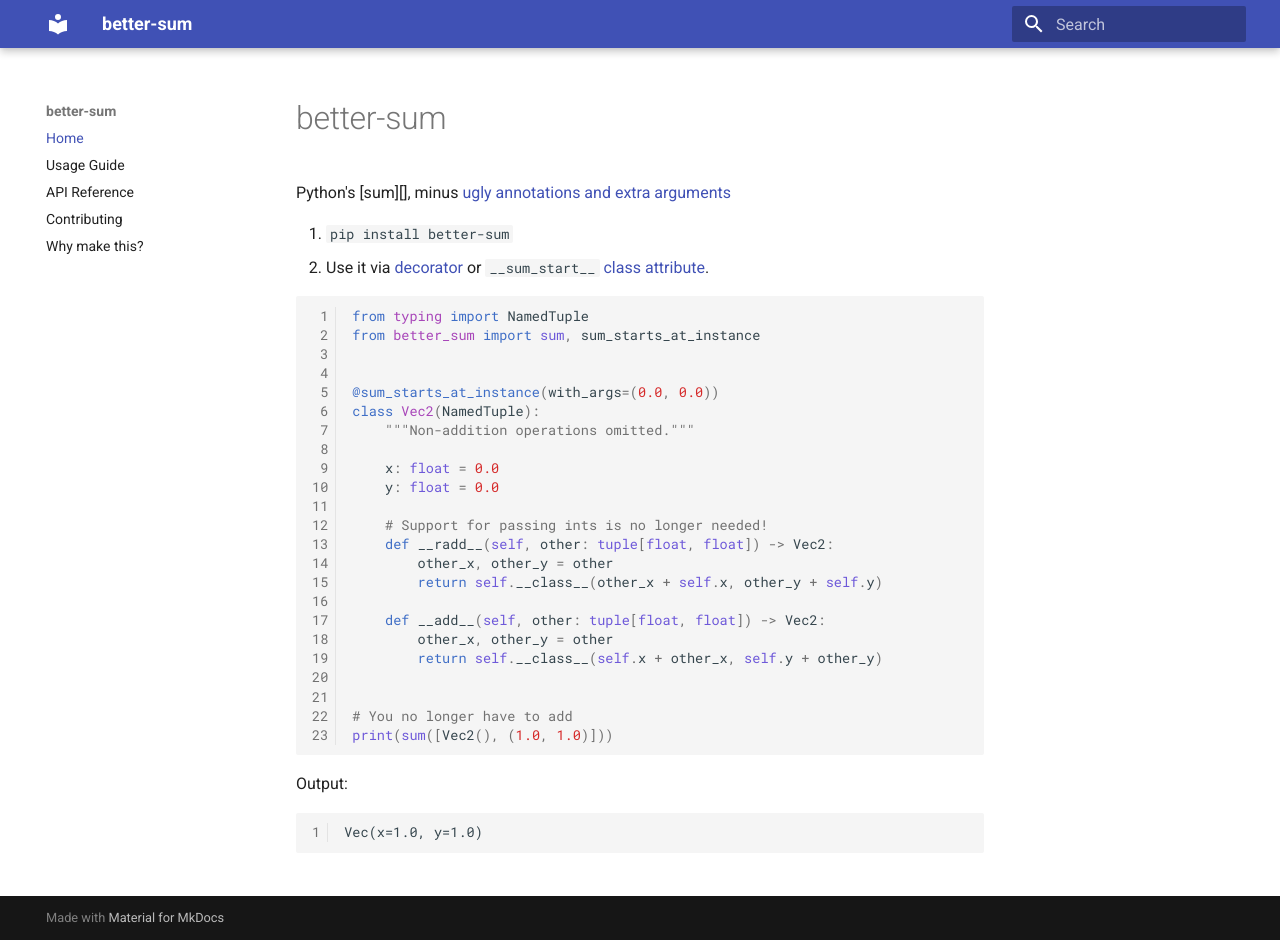
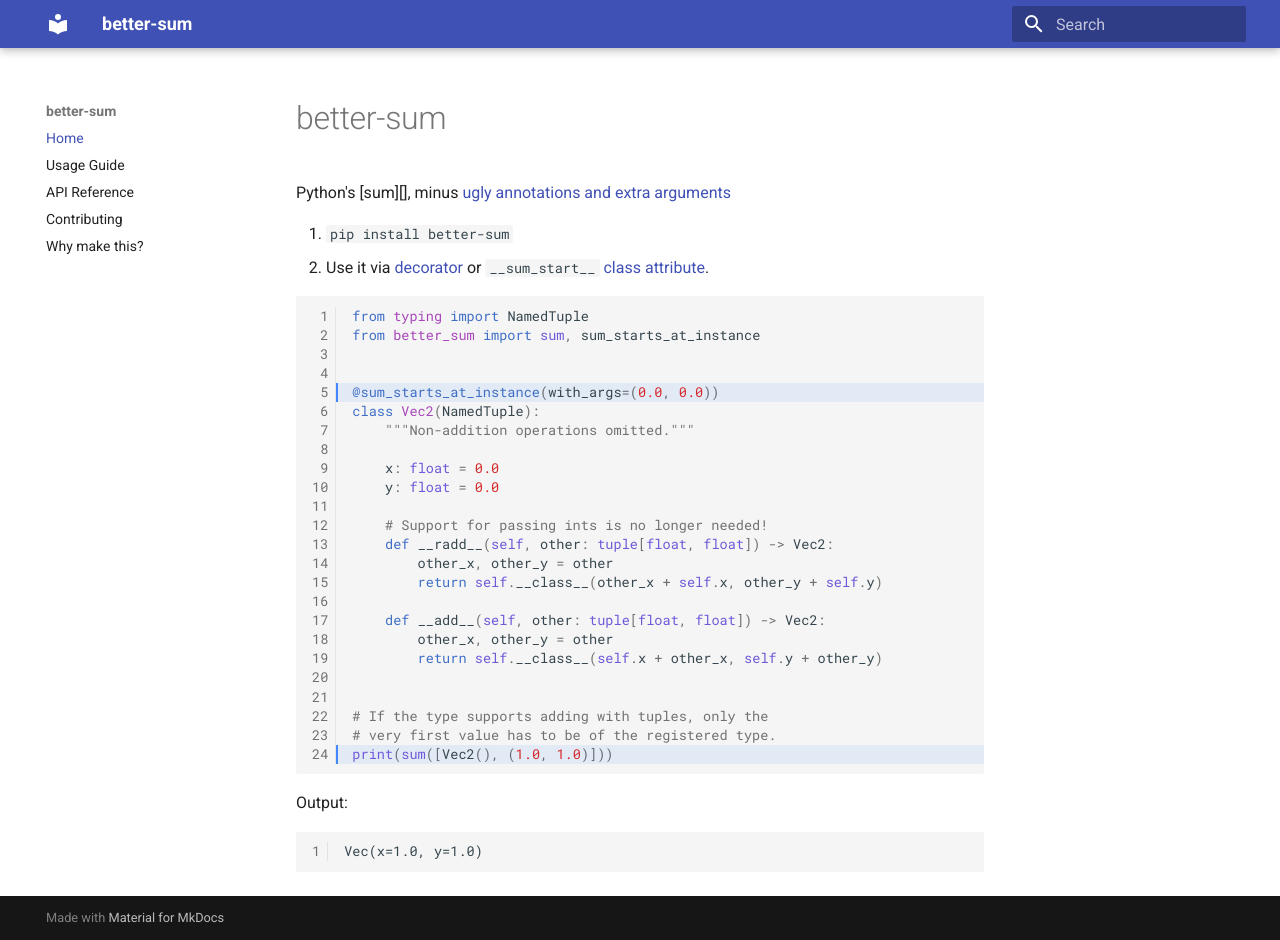
Before and after one commit to pushfoo/python-better-sum, an MkDocs documentation site: the page built from docs/index.md, in a window 1280 px wide and 940 px high. Built offline with MkDocs 1.6.1 and Material for MkDocs 9.7.7, drawn with Linux system fonts in a browser that asks for light colours.

Commit message:
Fix typos and add highlighting on landing page

````diff
--- a/docs/index.md
+++ b/docs/index.md
@@ -9,7 +9,7 @@
 2. Use it via [decorator][] or `__sum_start__` [class attribute][].
 
 
-```python
+```{.python hl_lines="5 24"}
 from typing import NamedTuple
 from better_sum import sum, sum_starts_at_instance
 
@@ -31,7 +31,8 @@
         return self.__class__(self.x + other_x, self.y + other_y)
 
 
-# You no longer have to add
+# If the type supports adding with tuples, only the
+# very first value has to be of the registered type.
 print(sum([Vec2(), (1.0, 1.0)]))
 ```
 
````
